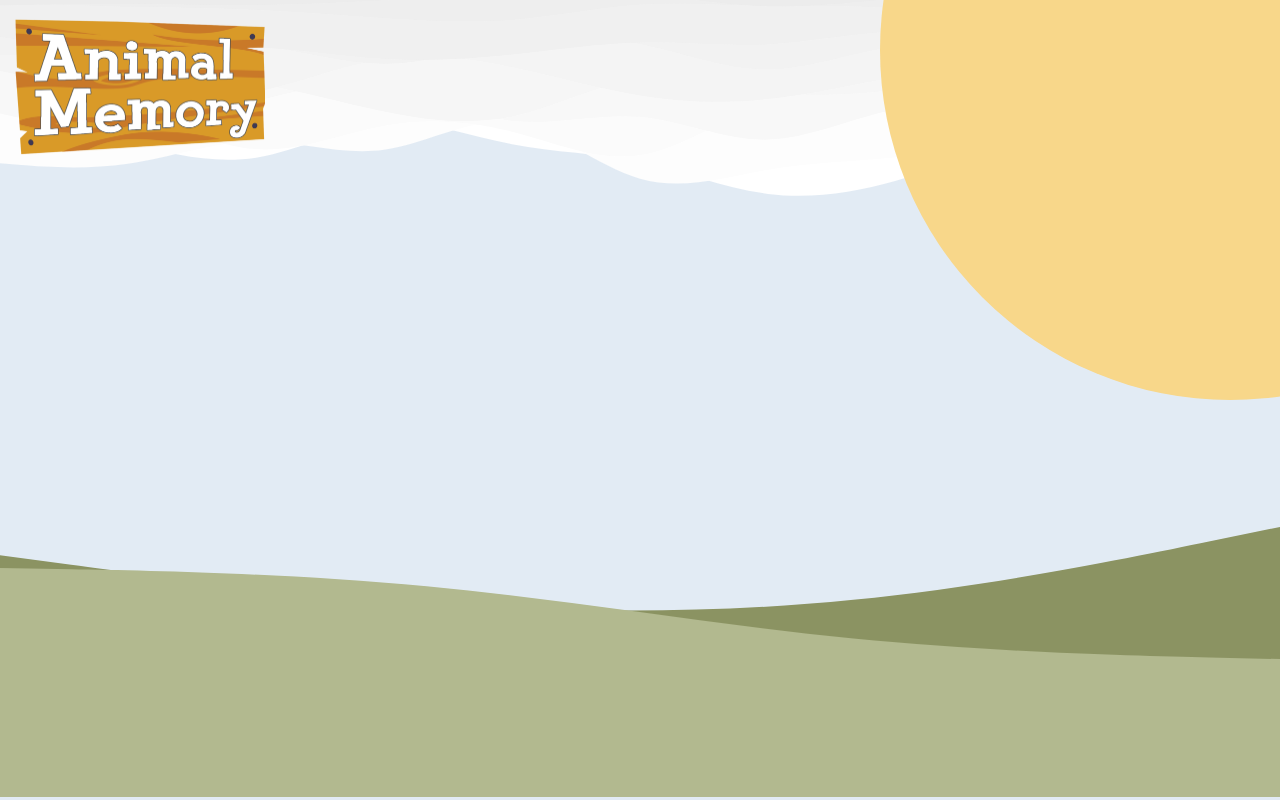
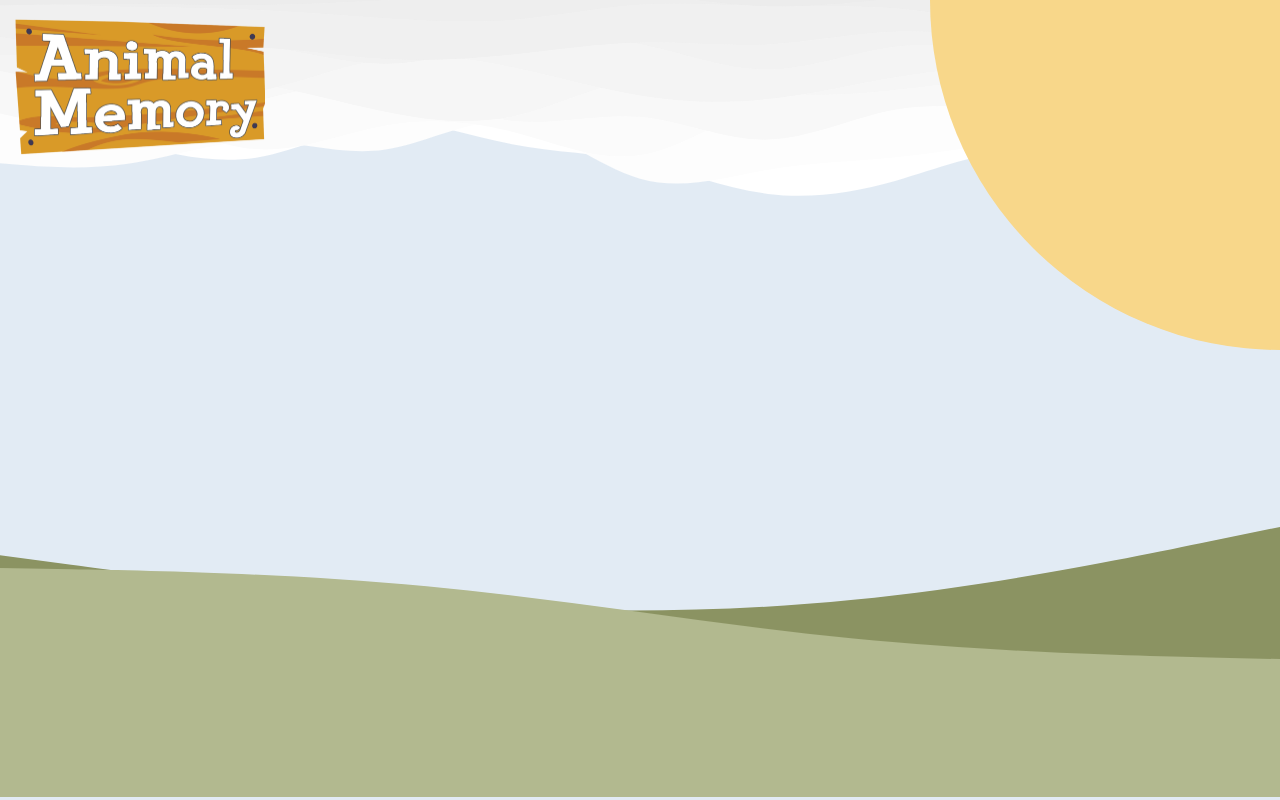
Before and after one commit to Ro-bu/react-memory-app, a React (Create React App) app: page / in a window 1280 px wide. Built offline with nearby package versions, Linux system fonts and the light colour scheme.

Commit message:
add animation to the landscape images

```diff
--- a/src/styles.css
+++ b/src/styles.css
@@ -65,11 +65,23 @@ table {
     position: absolute;
     bottom: 0;
     z-index: 2;
+    left: -100vw;
+    animation: moveright 0.5s forwards;
+    animation-delay: 1.2s;
 }
 .wave-back-container {
     position: absolute;
     bottom: 0;
     z-index: 1;
+    right: -100vw;
+    animation: moveleft 0.5s forwards;
+    animation-delay: 0.7s;
+}
+@keyframes moveleft {
+    100% { right: 0;}
+}
+@keyframes moveright {
+    100% { left: 0;}
 }
 .wave {
     width: 100vw;
@@ -78,17 +90,28 @@ table {
     z-index: 1;
     width: 100vw;
     position: absolute;
-    top: -30px;
+    /* top: -30px; */
+    top: -300px;
+    animation: dropdown 0.5s forwards;
+    animation-delay: 0.2s;
+}
+@keyframes dropdown {
+    100% {top: -30px;}
 }
 .sun {
     position: absolute;
-    right: -300px;
-    top: -300px;
+    right: -700px;
+    top: -700px;
     height: 700px;
     width: 700px;
     background-color: #f8d78a;
     border-radius: 50%;
     z-index: 2;
+    animation: movesun 1s forwards;
+    animation-delay: 1.7s;
+}
+@keyframes movesun {
+    100% {top: -350px; right: -350px;}
 }
 
 @media only screen and (min-width: 1500px) {
@@ -99,7 +122,10 @@ table {
         bottom: -100px;
     }
     .clouds {
-        top: -200px;
+        top: -500px;
+    }
+    @keyframes dropdown {
+        100% {top: -200px;}
     }
 }
 @media only screen and (min-width: 2500px) {
@@ -110,7 +136,10 @@ table {
         bottom: -250px;
     }
     .clouds {
-        top: -250px;
+        top: -800px;
+    }
+    @keyframes dropdown {
+        100% {top: -300px;}
     }
 }
 
@@ -120,12 +149,15 @@ table {
     }
     .sun {
         position: absolute;
-        right: -225px;
-        top: -225px;
+        right: -450px;
+        top: -450px;
         height: 450px;
         width: 450px;
         background-color: #f8d78a;
         border-radius: 50%;
         z-index: 2;
     }
+    @keyframes movesun {
+        100% {top: -225px; right: -225px;}
+    }
 }
```
